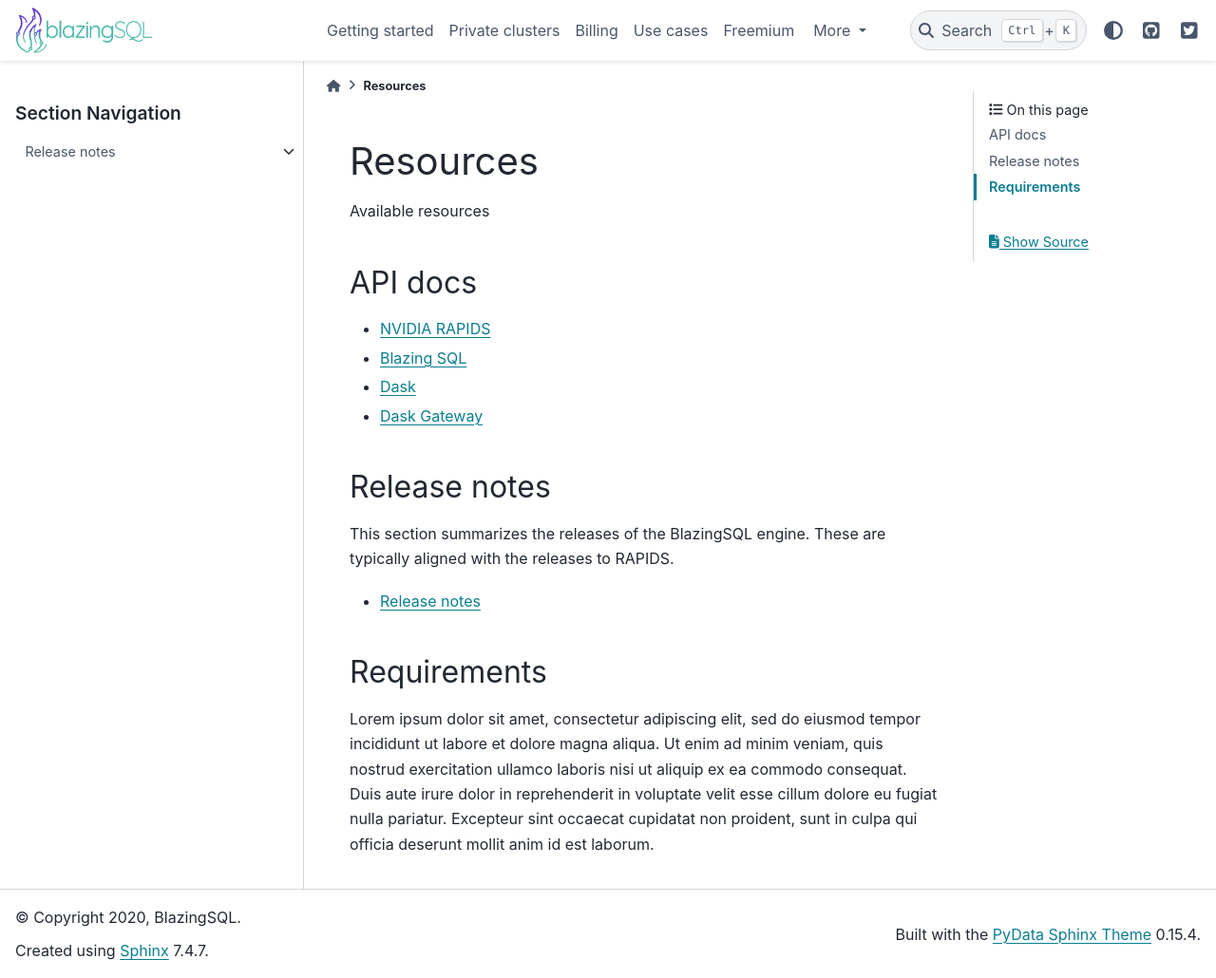
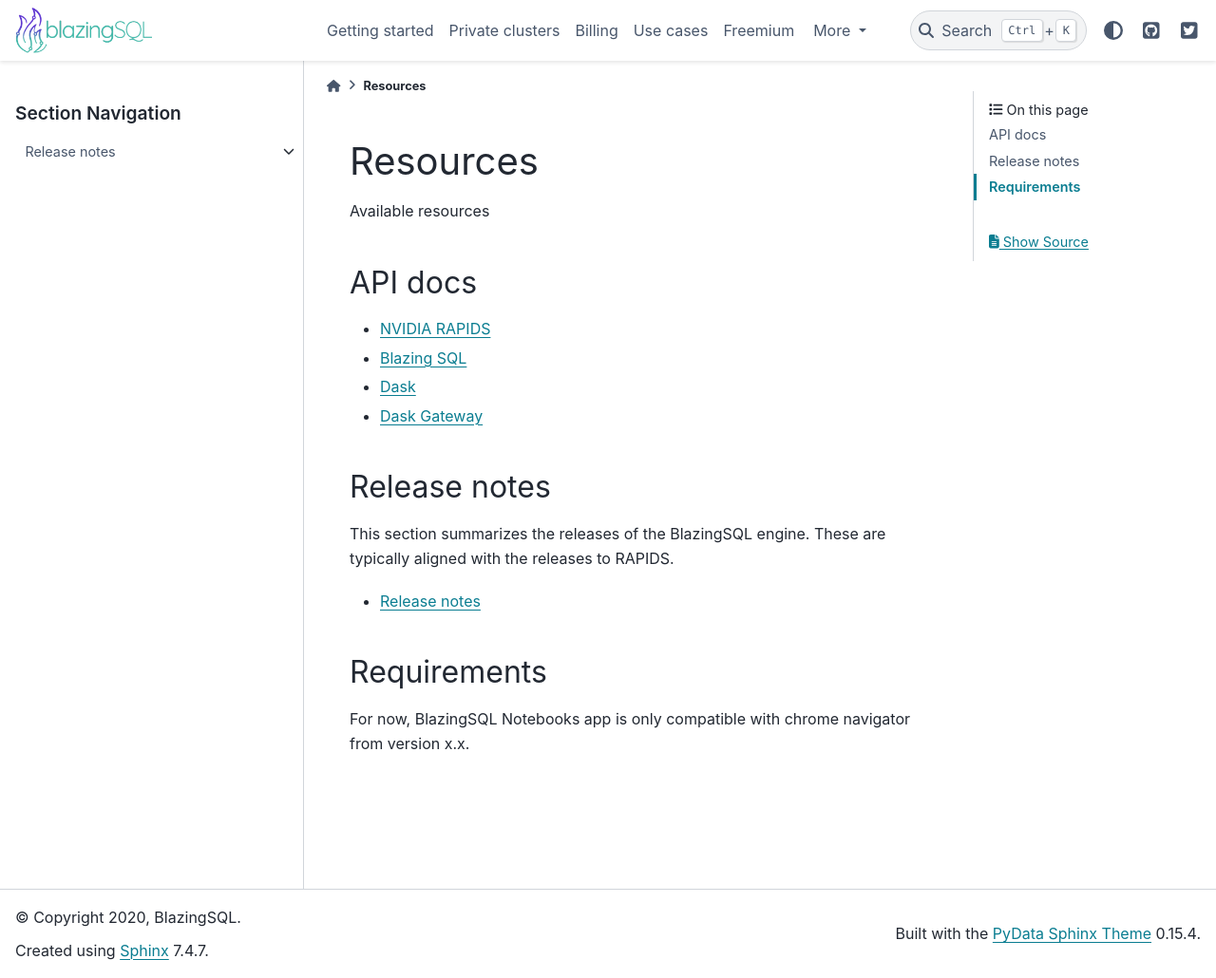
Before and after one commit to BlazingDB/blazing-notebooks-docs, a Sphinx documentation site: the page built from docs/source/resources/index.rst, in a window 1280 px wide and 1030 px high. Shown: the whole window at 95% size. Built offline with Sphinx 7.4.7 and the PyData theme 0.15.4, drawn with Linux system fonts in a browser that asks for light colours.

Commit message:
requirement

```diff
--- a/docs/source/resources/index.rst
+++ b/docs/source/resources/index.rst
@@ -24,13 +24,7 @@ This section summarizes the releases of the BlazingSQL engine. These are typical
 Requirements
 ============
 
-Lorem ipsum dolor sit amet, consectetur adipiscing elit,
-sed do eiusmod tempor incididunt ut labore et dolore magna aliqua.
-Ut enim ad minim veniam, quis nostrud exercitation ullamco laboris
-nisi ut aliquip ex ea commodo consequat. Duis aute irure dolor in
-reprehenderit in voluptate velit esse cillum dolore eu fugiat nulla
-pariatur. Excepteur sint occaecat cupidatat non proident, sunt in
-culpa qui officia deserunt mollit anim id est laborum.
+For now, BlazingSQL Notebooks app is only compatible with chrome navigator from version x.x.
 
 
 .. toctree::
```
